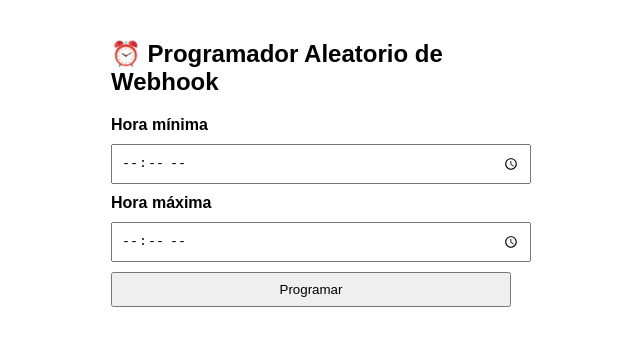
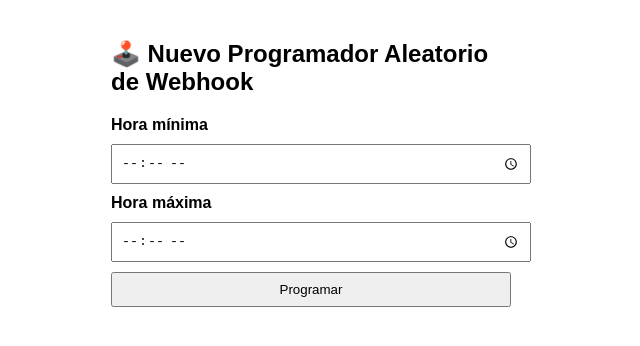
Before and after one commit to 20Luisma/programador-Red-Sociales, a plain HTML site: page index.html in a window 1280 px wide. Shown: the whole page, without its empty margins (329-969 px from the left). Drawn offline with Linux system fonts and the light colour scheme.

Commit message:
Cambio en el título del formulario

```diff
--- a/index.html
+++ b/index.html
@@ -27,7 +27,7 @@
   </style>
 </head>
 <body>
-  <h2>⏰ Programador Aleatorio de Webhook</h2>
+  <h2>🕹️ Nuevo Programador Aleatorio de Webhook</h2> <!-- Cambio aquí en el título -->
 
   <form id="formulario">
     <label for="horaInicio">Hora mínima</label>
```
